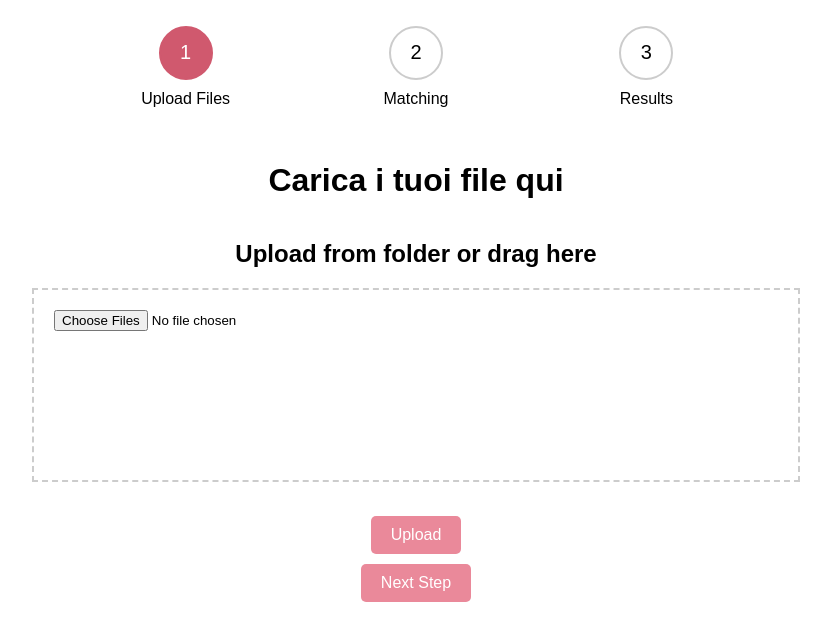
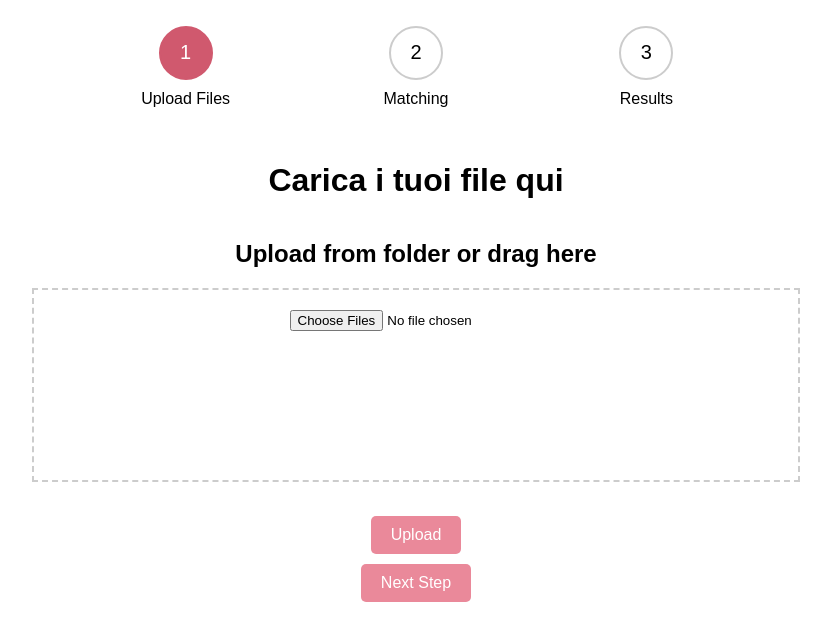
Before and after one commit to elisacatena/ProgettoFinale-idd, a Flask app: page /upload.html in a window 1280 px wide. Shown: the top 641 px of the page, without its empty margins (224-1055 px from the left). Run offline with Flask 3, Linux system fonts and the light colour scheme; parts of the project's set-up code (start-up, migrations or seed data) failed here and were passed over.

Commit message:
Update css

```diff
--- a/final/static/css/uploadFiles.css
+++ b/final/static/css/uploadFiles.css
@@ -133,12 +133,6 @@ h1 {
 
 
 
-
-
-
-
-
-
 #btn-container {
   text-align: center; /* Centra il contenuto orizzontalmente */
   margin-top: 5%;
@@ -173,6 +167,7 @@ h1 {
   height: 150px;
   display: flex;
   justify-content: center;
+  text-align: center;
 }
 
 .dashed-border p {
--- a/final/templates/uploadFiles.html
+++ b/final/templates/uploadFiles.html
@@ -69,12 +69,11 @@
             <div class="dashed-border">
                 <form action="http://localhost:5000/uploader" method="POST" enctype="multipart/form-data" id="form">
                     <div style="height: 100%; width: 100%;">
-                        <input type="file" name="file" multiple style="height: 100%; width: 100%;"/>
+                        <input type="file" name="file" multiple />
                     </div>
                     <div id="btn-container">
                         <button type="submit">Upload</button>
                     </div>
-
                 </form>
             </div>
         </div>
```
